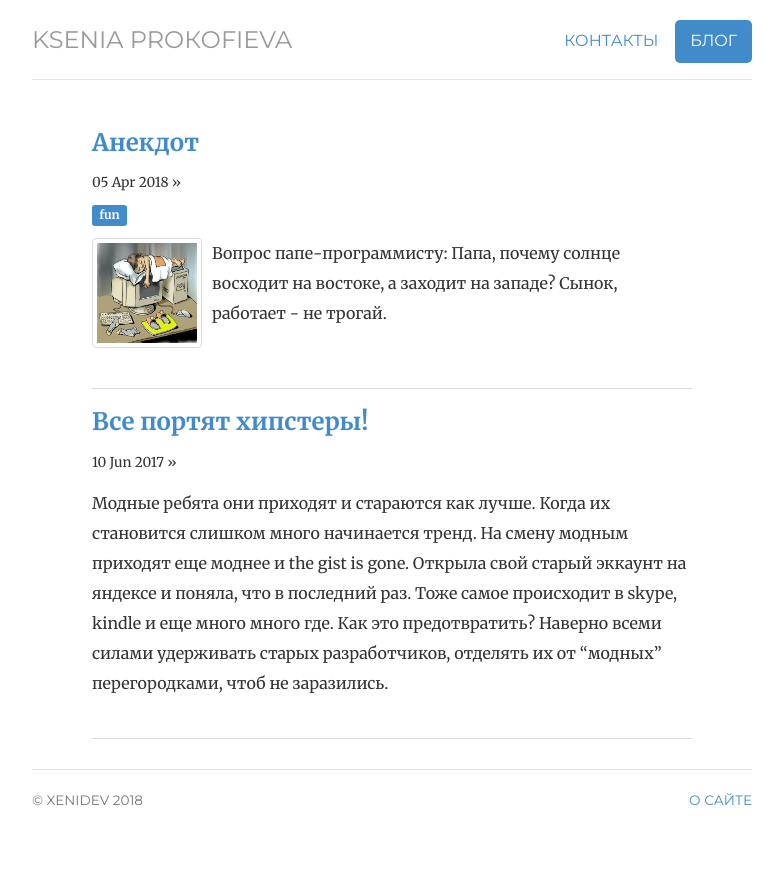
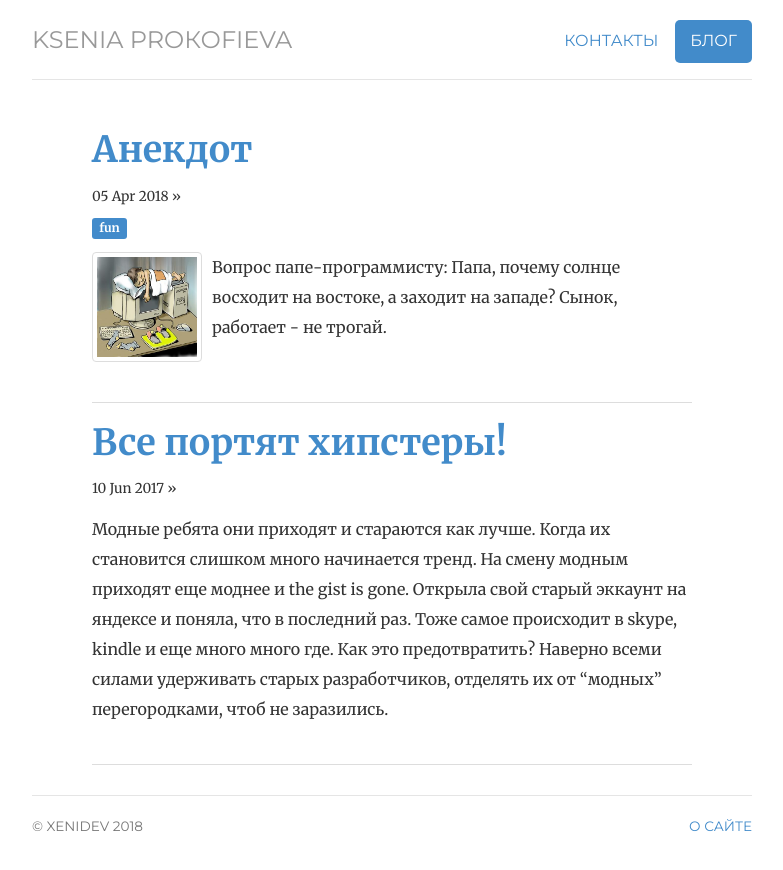
Before and after one commit to ValeraS/xenidev.github.io, a Jekyll site: the page built from notes/index.html, in a window 1280 px wide. Shown: the top 870 px of the page, without its empty margins (248-1031 px from the left). Built offline with Jekyll 4.4.1, drawn with Linux system fonts in a browser that asks for light colours.

Commit message:
Update post-list.html

```diff
--- a/_includes/post-list.html
+++ b/_includes/post-list.html
@@ -2,8 +2,8 @@
     {% for post in site.posts %}
     <ul class="listnotes list-unstyled">
         <li>
-                    <h3><a href="{{ post.url }}">{{ post.title }}</a></h3> <span>
-            <i class="fa fa-calendar"></i><small>{{ post.date | date_to_string }} &raquo;</small></span>
+                    <h1 class="title"><a href="{{ post.url }}">{{ post.title }}</a></h1>
+            <span> <i class="fa fa-calendar"></i><small>{{ post.date | date_to_string }} &raquo;</small></span>
              <!-- Categories-->
                    <div class="post-categories">
   {% if post %}
```
